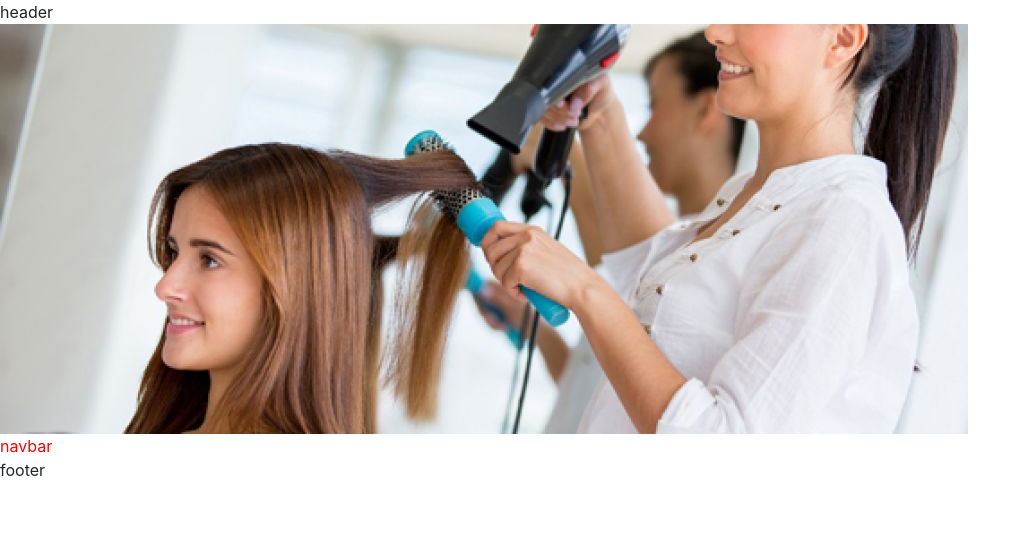
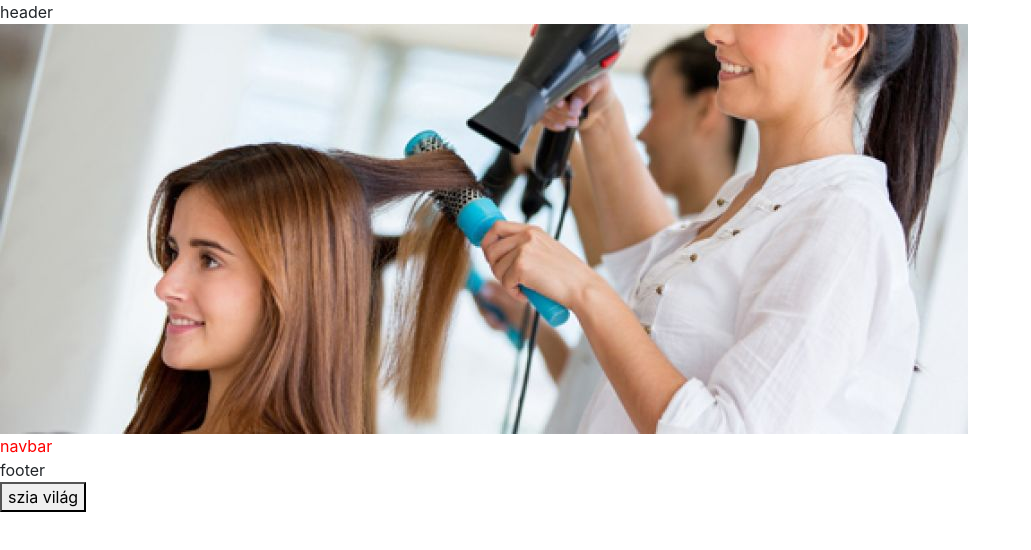
Before and after one commit to Adamman48/project-N-frontEnd, a Nuxt app: page / in a window 1280 px wide. Shown: the top 550 px of the page, without its empty margins (0-1031 px from the left). Built offline with nearby package versions, Linux system fonts and the light colour scheme.

Commit message:
Reconfigured typescript and linting due to framework update. Also added a button as a trial

```diff
--- a/components/generic-button.vue
+++ b/components/generic-button.vue
@@ -1,12 +1,13 @@
 <template>
-  <button></button>
+  <button>{{ buttonOptions.title }}</button>
 </template>
 
 <script lang="ts">
 import { Component, Vue, Prop } from 'vue-property-decorator';
+import ButtonOptions from '../models/button-interface';
 
 @Component
 export default class GenericButton extends Vue {
-  @Prop({ type: Object, required: true }) number!: number; //  learn about decorators
+  @Prop({ type: Object, required: true }) buttonOptions!: ButtonOptions; //  learn about decorators
 }
 </script>
--- /dev/null
+++ b/models/button-interface.ts
@@ -0,0 +1,3 @@
+export default interface ButtonOptions {
+  title: string;
+}
--- a/nuxt.config.ts
+++ b/nuxt.config.ts
@@ -56,5 +56,6 @@ export default {
      ** You can extend webpack config here
      */
     /* extend(config, ctx) {} */
-  }
+  },
+  buildModules: ['@nuxt/typescript-build']
 }
--- a/pages/index.vue
+++ b/pages/index.vue
@@ -4,12 +4,25 @@
     <img src="../assets/blowdry1.jpg" alt="carousel" />
     <nav>navbar</nav>
     <footer>footer</footer>
+    <generic-button :button-options="productType" type="button" />
   </div>
 </template>
 
 <script lang="ts">
-import Vue from 'vue';
-export default Vue.extend({});
+import { Component, Vue } from 'vue-property-decorator';
+import GenericButton from '../components/generic-button.vue';
+import ButtonOptions from '../models/button-interface';
+
+@Component({
+  components: {
+    GenericButton
+  }
+})
+export default class Home extends Vue {
+  productType: ButtonOptions = {
+    title: 'szia világ'
+  };
+}
 </script>
 
 <style lang="scss" scoped>
```
Also changed, not shown: package.json (+7 -6 lines), tsconfig.json (+5 -2 lines), .eslintrc.js, .prettierrc.yaml (added), 1 other file (tests, documents, lock files or other folders).
